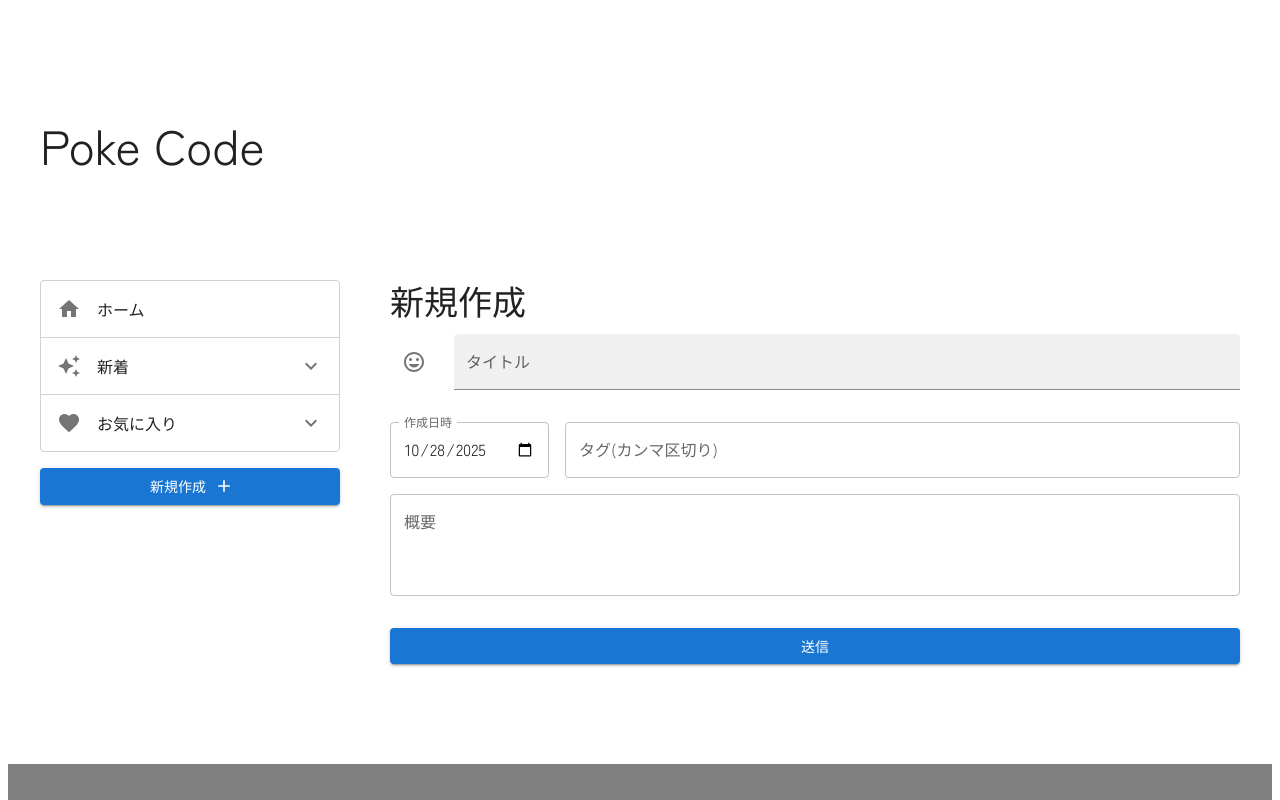
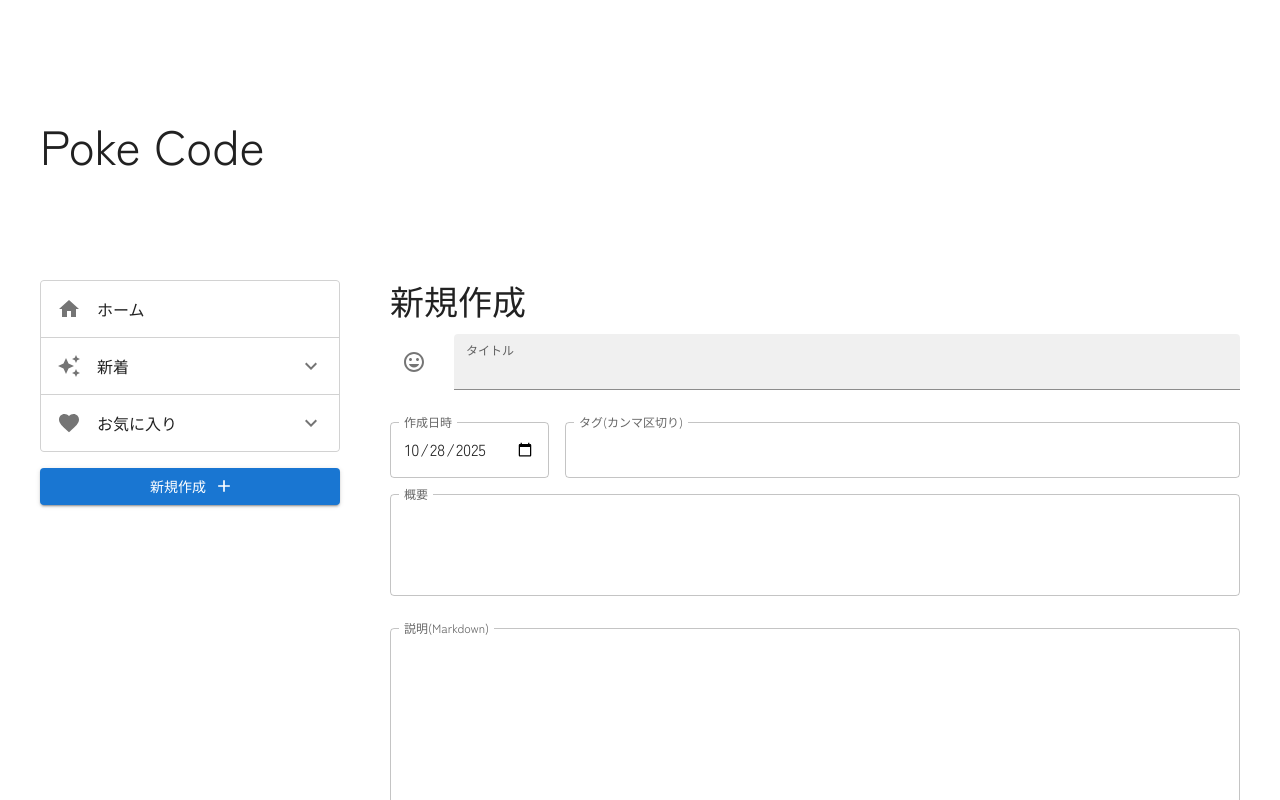
Before and after one commit to i-X-ce/poke-code, a Next.js app: page /create in a window 1280 px wide. Shown: the top 800 px of the page. Built offline with nearby package versions, Linux system fonts and the light colour scheme; a web font is replaced by a local one; what @mui/material-nextjs would draw is missing.

Commit message:
🎨 Pickerの表示方法変更、説明フィールドを追加

```diff
--- a/src/app/create/_component/CreateForm.tsx
+++ b/src/app/create/_component/CreateForm.tsx
@@ -1,10 +1,10 @@
 "use client"
 import { CodeDataModel } from '@/lib/model/CodeDataModel';
 import { InsertEmoticon } from '@mui/icons-material';
-import { Box, Button, FormControl, IconButton, Stack, TextField } from '@mui/material';
+import { Box, Button, FormControl, IconButton, Popover, Stack, TextField } from '@mui/material';
 import EmojiPicker, { Emoji } from 'emoji-picker-react';
 import React from 'react'
-import { useForm } from 'react-hook-form';
+import { Controller, useForm } from 'react-hook-form';
 
 const CREATE_LABELS: { [K in keyof CodeDataModel]: string } = {
     id: 'ID',
@@ -20,36 +20,49 @@ const CREATE_LABELS: { [K in keyof CodeDataModel]: string } = {
 const Date2String = (date: Date): string => date.toISOString().split('T')[0];
 
 function CreateForm() {
-    const { register, handleSubmit, formState: { errors }, getValues, setValue } = useForm<CodeDataModel>({ mode: "onChange", defaultValues: { date: Date2String(new Date()) } });
-    const [openEmojiPicker, setOpenEmojiPicker] = React.useState(false);
+    const { register, handleSubmit, formState: { errors }, control } = useForm<CodeDataModel>({ mode: "onChange", defaultValues: { date: Date2String(new Date()) } });
+    const [emojiPickerAnchorEl, setEmojiPickerAnchorEl] = React.useState<HTMLElement | null>(null);
 
-    const handleToggleEmojiPicker = () => {
-        setOpenEmojiPicker(!openEmojiPicker);
+    const handleEmojiPickerOpen = (event: React.MouseEvent<HTMLElement>) => {
+        setEmojiPickerAnchorEl(event.currentTarget);
     }
 
-    const handlePickEmoji = (emoji: string) => {
-        setOpenEmojiPicker(false);
-        setValue("icon", emoji);
+    const handleEmojiPickerClose = () => {
+        setEmojiPickerAnchorEl(null);
     }
 
     return (
         <Stack component={"form"} gap={4} onSubmit={handleSubmit((data) => console.log(data))}>
             <Stack direction={"row"} alignItems={"center"} gap={2}>
-                <IconButton size='large' onClick={handleToggleEmojiPicker} color={getValues("icon") ? 'primary' : errors.icon ? 'error' : 'default'}>
-                    {getValues("icon") || <InsertEmoticon />}
-                </IconButton>
-                <TextField variant='filled' fullWidth label={CREATE_LABELS.title} {...register("title", { required: "タイトルは必須です" })} error={!!errors.title?.message} helperText={errors.title?.message} />
-                <Box position={"absolute"} zIndex={10}>
-                    {openEmojiPicker && <EmojiPicker onEmojiClick={emojiData => handlePickEmoji(emojiData.emoji)} />}
-                </Box>
+                <Controller
+                    name='icon'
+                    control={control}
+                    rules={{ required: "アイコンは必須です" }}
+
+                    render={({ field, fieldState }) => (
+                        <>
+                            <IconButton size='large' onClick={handleEmojiPickerOpen} color={field.value ? 'primary' : fieldState.error ? 'error' : 'default'}>
+                                {field.value || <InsertEmoticon />}
+                            </IconButton>
+                            <Popover open={Boolean(emojiPickerAnchorEl)} anchorEl={emojiPickerAnchorEl} onClose={handleEmojiPickerClose} anchorOrigin={{ vertical: 'bottom', horizontal: 'left' }}>
+                                <EmojiPicker onEmojiClick={(emojiObject) => {
+                                    field.onChange(emojiObject.emoji)
+                                    handleEmojiPickerClose();
+                                }} />
+                            </Popover>
+                        </>
+                    )}
+                />
+                <TextField variant='filled' fullWidth label={CREATE_LABELS.title} slotProps={{ inputLabel: { shrink: true } }} {...register("title", { required: "タイトルは必須です" })} error={!!errors.title?.message} helperText={errors.title?.message} />
             </Stack>
             <Stack gap={2}>
                 <Stack direction={"row"} gap={2} flexWrap={'wrap'}>
                     <TextField fullWidth={false} type='date' label={CREATE_LABELS.date} slotProps={{ inputLabel: { shrink: true } }}  {...register("date", { required: "日時は必須です" })} error={!!errors.date?.message} helperText={errors.date?.message} />
-                    <TextField sx={{ flex: 1 }} label={CREATE_LABELS.tags}  {...register("tags")} />
+                    <TextField sx={{ flex: 1 }} label={CREATE_LABELS.tags} slotProps={{ inputLabel: { shrink: true } }} {...register("tags")} />
                 </Stack>
-                <TextField multiline minRows={3} label={CREATE_LABELS.detail} {...register("detail", { required: "概要は必須です" })} error={!!errors.detail?.message} helperText={errors.detail?.message} />
+                <TextField multiline minRows={3} label={CREATE_LABELS.detail} slotProps={{ inputLabel: { shrink: true } }} {...register("detail", { required: "概要は必須です" })} error={!!errors.detail?.message} helperText={errors.detail?.message} />
             </Stack>
+            <TextField multiline minRows={10} label={CREATE_LABELS.description} slotProps={{ inputLabel: { shrink: true } }} {...register("description", { required: "説明は必須です" })} error={!!errors.description?.message} helperText={errors.description?.message} />
             <Button variant='contained' type='submit'>送信</Button>
         </Stack>
     )
```
